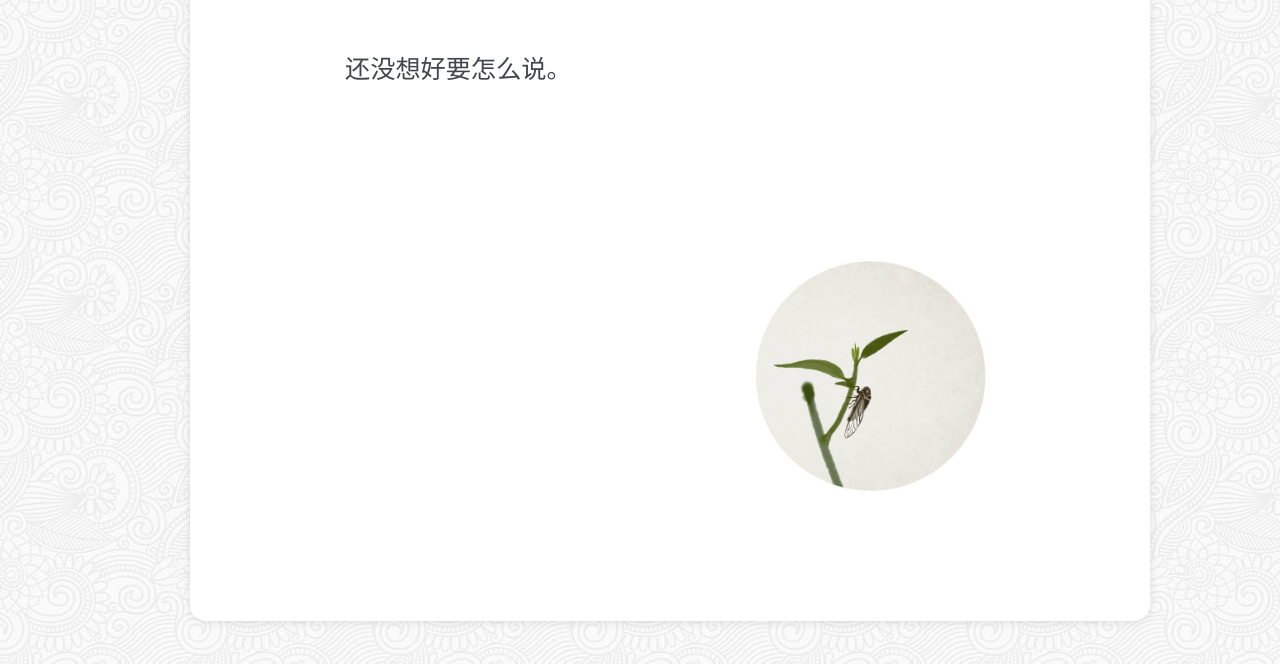
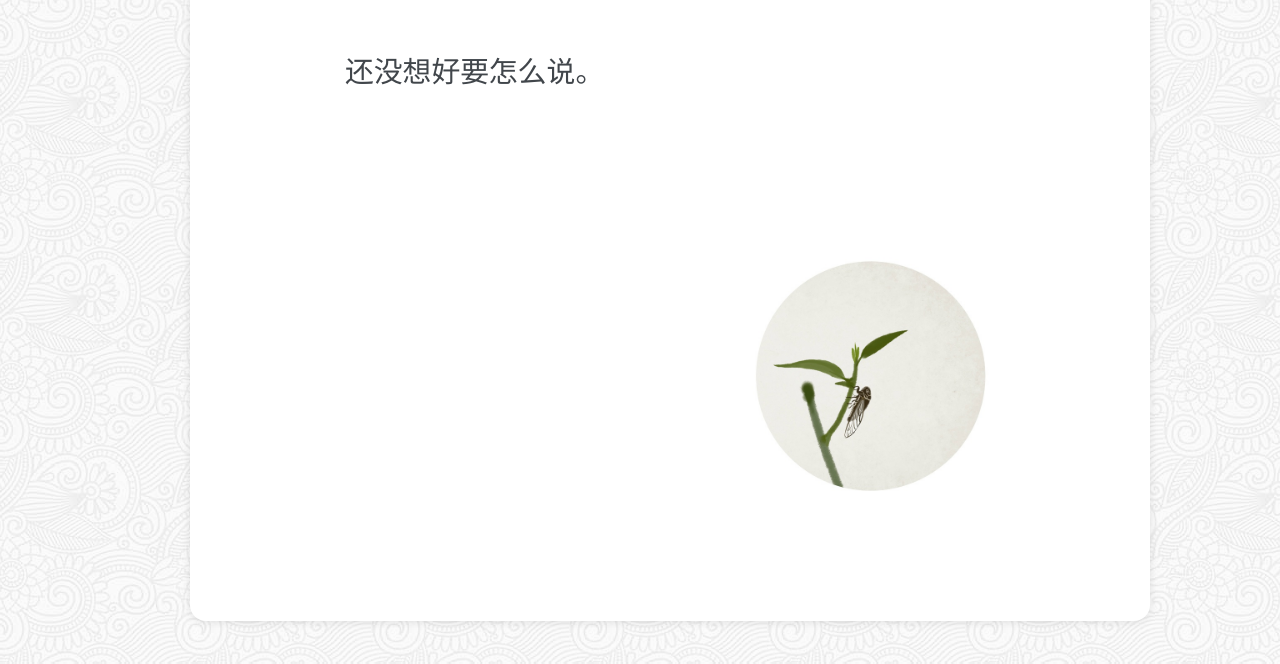
Before and after one commit to jsthon/html-poems, a plain HTML site: page index.html in a window 1280 px wide. Shown: the part 129-793 px from the top of the page. Drawn offline with Linux system fonts and the light colour scheme.

Commit message:
初始化关于我

```diff
--- a/css/style.css
+++ b/css/style.css
@@ -9,7 +9,7 @@ a {
   color: #41464b;
 }
 
-body.about {
+body.index {
   background: url("../img/bg-about.png");
 }
 
@@ -104,7 +104,14 @@ body.ngz {
 .poems {
   width: 400px;
   float: left;
-  display:inline
+  display:inline;
+}
+
+.about {
+  width: 400px;
+  float: left;
+  display:inline;
+  font-size: 1.6em;
 }
 
 .pic {
--- a/index.html
+++ b/index.html
@@ -7,7 +7,7 @@
     <title>关于我</title>
     <link rel="stylesheet" type="text/css" href="css/style.css"/>
   </head>
-  <body class="about">
+  <body class="index">
     <div id="wrapper">
       <div id="navigation">
         <span class="nav-tab"><a href="xxz.html">行香子</a></span>
@@ -17,10 +17,8 @@
         <span class="nav-tab active"><a href="index.html">关于我</a></span>
       </div>
       <div id="container">
-        <div class="poems">
-          <div class="content">
-            还没想好要怎么说。<br />
-          </div>
+        <div class="about">
+          还没想好要怎么说。<br />
         </div>
         <img class="pic" src="img/pic-about.jpg" />
       </div>
```
